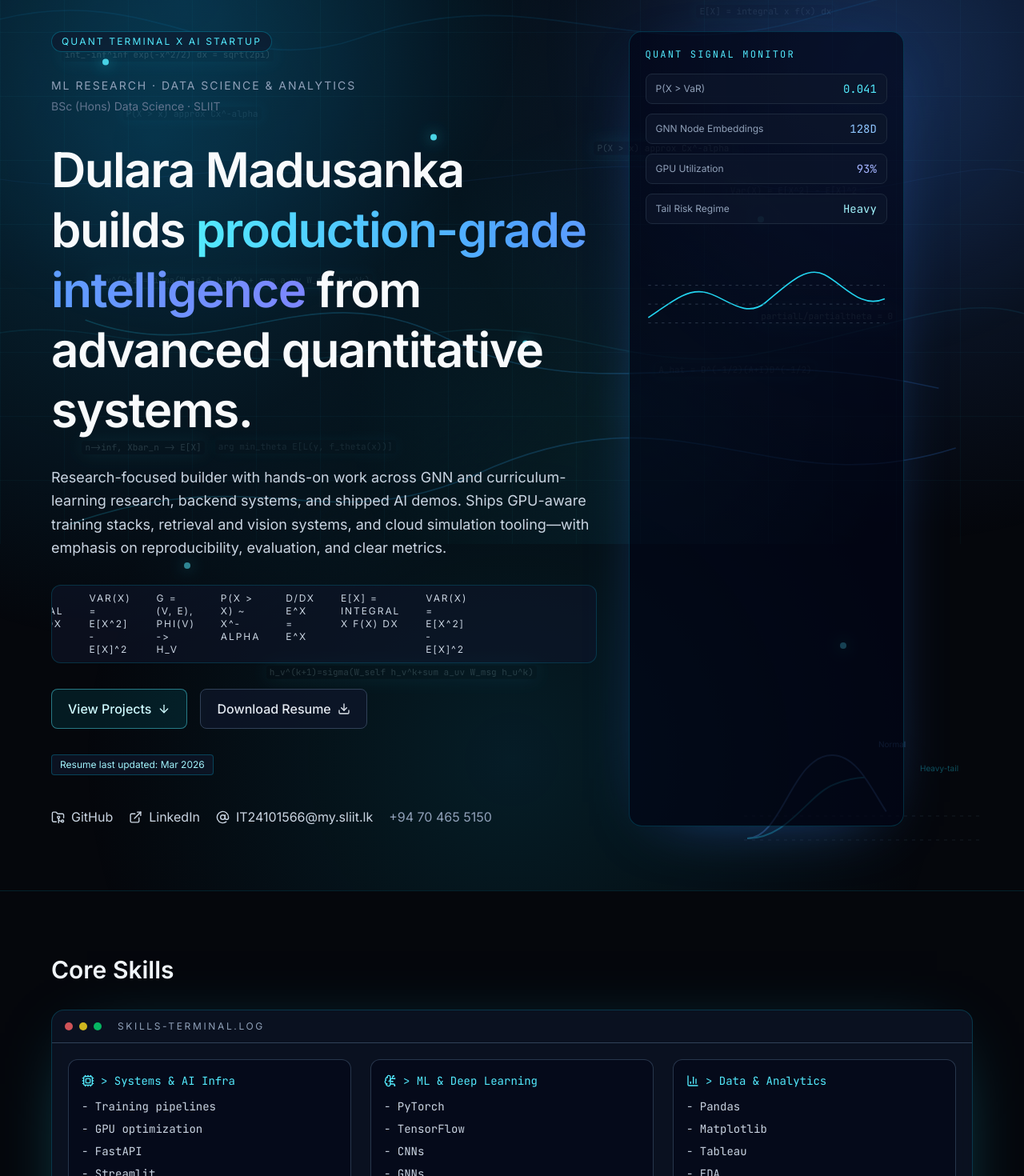
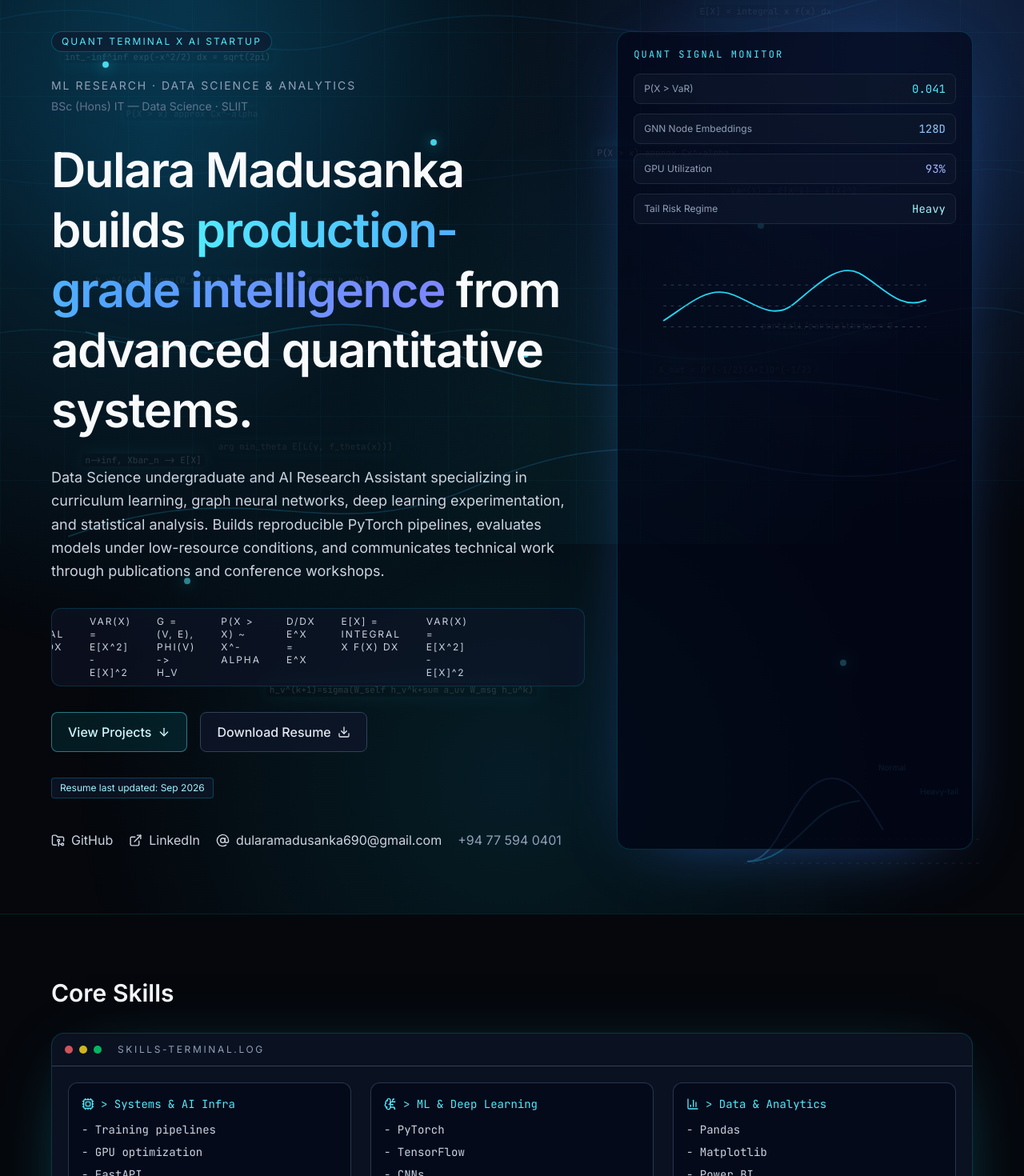
Before and after one commit to DularaMadhusanka/portfolio, a React (Vite) app: page / in a window 1280 px wide. Shown: the part 120-1590 px from the top of the page at 80% size. Built offline with nearby package versions, Linux system fonts and the light colour scheme.

Commit message:
Update portfolio with CV and research publications

```diff
--- a/src/components/Footer.jsx
+++ b/src/components/Footer.jsx
@@ -30,7 +30,7 @@ function Footer() {
           >
             LinkedIn
           </a>
-          <a href="mailto:IT24101566@my.sliit.lk" className="text-slate-400 transition hover:text-cyan-300">
+          <a href="mailto:dularamadusanka690@gmail.com" className="text-slate-400 transition hover:text-cyan-300">
             Email
           </a>
         </nav>
--- a/src/components/Hero.jsx
+++ b/src/components/Hero.jsx
@@ -59,7 +59,7 @@ function Hero({ viewMode }) {
             {fragment.text}
           </motion.span>
         ))}
-        <svg className="absolute right-4 bottom-4 h-44 w-80 opacity-35 md:right-10 md:bottom-10" viewBox="0 0 320 170" fill="none" aria-hidden="true">
+        <svg className="absolute right-2 bottom-4 h-36 w-[min(20rem,calc(100vw-1rem))] opacity-35 sm:right-4 sm:h-44 md:right-10 md:bottom-10" viewBox="0 0 320 170" fill="none" aria-hidden="true">
           <path d="M10 150H308" stroke="#334155" strokeDasharray="4 6" />
           <path d="M10 120H308" stroke="#334155" strokeDasharray="4 6" />
           <motion.path
@@ -121,13 +121,13 @@ function Hero({ viewMode }) {
       </div>
 
       <motion.div
-        className="relative z-10 mx-auto grid max-w-6xl gap-10 lg:grid-cols-[1.2fr_0.8fr]"
+        className="relative z-10 mx-auto grid w-full max-w-6xl grid-cols-1 gap-8 sm:gap-10 lg:grid-cols-[1.2fr_0.8fr] lg:items-start lg:gap-10"
         initial={reduceMotion ? false : { opacity: 0, y: 18 }}
         whileInView={reduceMotion ? false : { opacity: 1, y: 0 }}
         viewport={{ once: true, amount: 0.3 }}
         transition={{ duration: reduceMotion ? 0 : 0.7 }}
       >
-        <div className="flex flex-col gap-8">
+        <div className="flex min-w-0 w-full flex-col gap-8">
           <div className="inline-flex w-fit items-center gap-2 rounded-full border border-cyan-400/30 bg-slate-900/65 px-3 py-1 text-xs tracking-[0.18em] text-cyan-300 uppercase backdrop-blur">
             Quant Terminal x AI Startup
           </div>
@@ -136,7 +136,7 @@ function Hero({ viewMode }) {
             <p className="text-sm tracking-[0.14em] text-slate-400 uppercase">
               ML Research · Data Science & Analytics
             </p>
-            <p className="text-sm text-slate-500">BSc (Hons) Data Science · SLIIT</p>
+            <p className="text-sm text-slate-500">BSc (Hons) IT — Data Science · SLIIT</p>
           </div>
 
           <h1 id="hero-heading" className="max-w-4xl text-4xl leading-tight font-semibold tracking-tight text-slate-50 sm:text-6xl">
@@ -148,9 +148,10 @@ function Hero({ viewMode }) {
           </h1>
 
           <p className="max-w-3xl text-base leading-relaxed text-slate-300 sm:text-lg">
-            Research-focused builder with hands-on work across GNN and curriculum-learning research, backend systems, and
-            shipped AI demos. Ships GPU-aware training stacks, retrieval and vision systems, and cloud simulation
-            tooling—with emphasis on reproducibility, evaluation, and clear metrics.
+            Data Science undergraduate and AI Research Assistant specializing in curriculum learning, graph neural
+            networks, deep learning experimentation, and statistical analysis. Builds reproducible PyTorch pipelines,
+            evaluates models under low-resource conditions, and communicates technical work through publications and
+            conference workshops.
           </p>
 
           {viewMode === 'research' ? (
@@ -195,7 +196,7 @@ function Hero({ viewMode }) {
             </a>
           </div>
           <p className="w-fit rounded border border-cyan-500/30 bg-slate-900/70 px-2.5 py-1 text-xs text-cyan-200">
-            Resume last updated: Mar 2026
+            Resume last updated: Sep 2026
           </p>
 
           <div className="flex flex-wrap items-center gap-5 pt-2 text-slate-300">
@@ -215,14 +216,17 @@ function Hero({ viewMode }) {
             >
               <ExternalLink size={17} aria-hidden /> LinkedIn
             </a>
-            <a href="mailto:IT24101566@my.sliit.lk" className="inline-flex items-center gap-2 transition hover:text-cyan-300">
-              <AtSign size={17} /> IT24101566@my.sliit.lk
+            <a             href="mailto:dularamadusanka690@gmail.com" className="inline-flex items-center gap-2 transition hover:text-cyan-300">
+              <AtSign size={17} /> dularamadusanka690@gmail.com
             </a>
-            <span className="inline-flex items-center gap-2 text-slate-400">+94 70 465 5150</span>
+            <span className="inline-flex items-center gap-2 text-slate-400">+94 77 594 0401</span>
           </div>
         </div>
 
-        <aside className="rounded-2xl border border-cyan-400/20 bg-slate-950/65 p-5 shadow-[0_20px_90px_-50px_rgba(59,130,246,0.8)]" aria-label="Quant signal summary">
+        <aside
+          className="min-w-0 w-full rounded-2xl border border-cyan-400/20 bg-slate-950/65 p-5 shadow-[0_20px_90px_-50px_rgba(59,130,246,0.8)] lg:self-stretch"
+          aria-label="Quant signal summary"
+        >
           <p className="mb-4 font-mono text-xs tracking-[0.18em] text-cyan-300 uppercase">quant signal monitor</p>
           {viewMode === 'research' ? (
             <>
@@ -244,6 +248,7 @@ function Hero({ viewMode }) {
           ) : (
             <ul className="space-y-2 text-sm text-slate-300">
               <li>- ML research at SLIIT: brain-inspired GNNs, curriculum learning, behavior modeling</li>
+              <li>- MERCon 2026 workshop speaker: curriculum learning for training deep neural networks</li>
               <li>- ICARC 2026 tutorial resource person (curriculum learning & graph track)</li>
               <li>- Shipped Monte Carlo VaR/CVaR engine; stack: PyTorch, FastAPI, RAG, analytics (Python, Tableau)</li>
             </ul>
--- a/src/components/Navbar.jsx
+++ b/src/components/Navbar.jsx
@@ -114,7 +114,7 @@ function Navbar({ viewMode, onViewModeChange }) {
       {mobileOpen && (
         <div
           id="mobile-nav"
-          className="fixed inset-0 top-[52px] z-40 flex flex-col border-t border-cyan-500/10 bg-[#060912]/95 px-4 py-4 backdrop-blur-lg lg:hidden"
+          className="fixed inset-x-0 bottom-0 top-[57px] z-40 flex flex-col overflow-y-auto border-t border-cyan-500/10 bg-[#060912]/95 px-4 py-4 backdrop-blur-lg lg:hidden"
           role="dialog"
           aria-modal="true"
           aria-label="Section navigation"
--- a/src/components/Projects.jsx
+++ b/src/components/Projects.jsx
@@ -29,6 +29,28 @@ const projects = [
     highlights: ['Vector database retrieval stack', 'Context-aware LLM responses', 'Modular FastAPI backend'],
     description:
       'Designed a retrieval-augmented booking assistant that combines semantic search and LLM generation for grounded, domain-specific hotel recommendations.',
+  },
+  {
+    title: 'Conditional Diffusion Model for Controlled Image Generation',
+    stack: ['PyTorch', 'Diffusion', 'Classifier-free guidance'],
+    highlights: [
+      'Conditional image generation architecture',
+      'Adjustable class-conditioned sampling',
+      'Checkpoint and weight-initialization safeguards',
+    ],
+    description:
+      'Built and validated a conditional diffusion pipeline with controllable sampling and defensive inference checks.',
+  },
+  {
+    title: 'RFM Customer Segmentation & Lifetime Value Analytics',
+    stack: ['Python', 'DuckDB', 'Power BI', 'DAX'],
+    highlights: [
+      'End-to-end customer analytics pipeline',
+      'Kruskal-Wallis, Chi-square, and Gini-index validation',
+      'Interactive customer-value dashboard',
+    ],
+    description:
+      'Combined statistical testing, SQL analytics, and interactive BI to validate customer segments and prioritize lifetime value.',
   },
   {
     title: 'Exploring Global COVID-19 Trends',
@@ -64,6 +86,17 @@ const projects = [
     highlights: ['MobileNetV2 architecture', 'TensorFlow pipeline', '85% classification accuracy'],
     description:
       'Developed and optimized a real-time vision inference system for American Sign Language recognition with stable interactive performance.',
+  },
+  {
+    title: 'Jarvis Offline Voice-Controlled Assistant',
+    stack: ['Python', 'Llama 3.2', 'Ollama', 'Linux'],
+    highlights: [
+      'Fully local speech-recognition pipeline',
+      'Low-latency offline interaction',
+      'Linux application and process automation',
+    ],
+    description:
+      'Built a private, offline assistant with local language-model inference, voice control, and system-level automation.',
   },
 ]
 
@@ -138,13 +171,13 @@ function Projects({ viewMode }) {
               </div>
               <h3 className="mb-2 text-lg font-semibold text-slate-100">{project.title}</h3>
               <p className="mb-4 text-sm leading-relaxed text-slate-300">{project.description}</p>
-              <ul className="mb-4 space-y-2 text-sm text-slate-300">
+              <ul className="mb-4 min-w-0 space-y-2 text-sm text-slate-300">
                 {(viewMode === 'recruiter' ? project.highlights.slice(0, 2) : project.highlights).map((h) => (
                   <li key={h} className="flex gap-2">
                     <span className="text-cyan-500/80" aria-hidden>
                       ·
                     </span>
-                    <span>{h}</span>
+                    <span className="min-w-0 break-words">{h}</span>
                   </li>
                 ))}
               </ul>
--- a/src/components/Skills.jsx
+++ b/src/components/Skills.jsx
@@ -15,7 +15,7 @@ const skillGroups = [
   {
     title: 'Data & Analytics',
     icon: BarChart3,
-    skills: ['Pandas', 'Matplotlib', 'Tableau', 'EDA', 'Data cleaning', 'Visualization'],
+    skills: ['Pandas', 'Matplotlib', 'Power BI', 'DuckDB', 'DAX', 'EDA', 'Hypothesis testing'],
   },
   {
     title: 'Mathematics & Quant',
@@ -25,7 +25,7 @@ const skillGroups = [
   {
     title: 'Languages & Tools',
     icon: Code2,
-    skills: ['Python', 'SQL', 'Java', 'Git', 'Linux', 'Docker (basic)', 'MongoDB'],
+    skills: ['Python', 'SQL', 'Java', 'Bash', 'R', 'Git', 'Linux (Fedora)', 'Docker', 'MongoDB'],
   },
 ]
 
--- a/src/components/Timeline.jsx
+++ b/src/components/Timeline.jsx
@@ -1,5 +1,5 @@
 import { motion, useReducedMotion } from 'framer-motion'
-import { BriefcaseBusiness, GraduationCap, Presentation } from 'lucide-react'
+import { ArrowUpRight, BriefcaseBusiness, GraduationCap, Presentation } from 'lucide-react'
 
 const timelineItems = [
   {
@@ -21,6 +21,15 @@ const timelineItems = [
       'Co-delivered the half-day tutorial “Curriculum Learning: An Efficient Learning Paradigm” (Tutorial 03), including the graph-learning segment on curriculum strategies for GNNs and spatio-temporal tasks. Covered theoretical foundations, pacing and scoring, hands-on practice, and tooling—aligned with the conference theme on responsible AGI and advanced computing research.',
   },
   {
+    type: 'speaking',
+    icon: Presentation,
+    title: 'Workshop Speaker — Does Order Matter? Curriculum Learning for Training Deep Neural Networks',
+    subtitle: 'Moratuwa Engineering Research Conference (MERCon 2026)',
+    period: '2026',
+    description:
+      'Presented curriculum-learning concepts for GNN training, including graph difficulty estimation and the effects of easy-to-hard and hard-to-easy training order.',
+  },
+  {
     type: 'experience',
     icon: BriefcaseBusiness,
     title: 'Independent Mathematics Instructor',
@@ -28,6 +37,37 @@ const timelineItems = [
     period: 'Mar 2025 - Present',
     description:
       'Taught probability and discrete mathematics to 900+ students, strengthening algorithmic thinking and quantitative problem-solving foundations.',
+  },
+  {
+    type: 'publication',
+    icon: Presentation,
+    title: 'First Author — Tag Entropy: A Structure-Agnostic Curriculum Learning Framework for GNNs',
+    subtitle: 'MERCon 2026 · Published in IEEE Xplore',
+    period: '2026',
+    description:
+      'Proposed an architecture- and structure-agnostic graph difficulty measure using normalized Shannon entropy for curriculum learning with graph neural networks.',
+    link: 'https://ieeexplore.ieee.org/document/11691316',
+    linkLabel: 'Read on IEEE Xplore',
+  },
+  {
+    type: 'publication',
+    icon: Presentation,
+    title: 'First Author — Beyond Easy-to-Hard: Investigating Tag-Entropy-Based Training Order in GNNs',
+    subtitle: 'IJCAI-ECAI 2026 GlobalSouthAI Workshop · Accepted',
+    period: '2026',
+    description:
+      'Investigated easy-to-hard and hard-to-easy curriculum orderings across multiple GNN architectures and graph-classification datasets.',
+  },
+  {
+    type: 'publication',
+    icon: Presentation,
+    title: 'Co-Author — Confusion-Aware Transfer Teacher Curriculum Learning Framework',
+    subtitle: 'Global South ML Workshop at ICML 2026 · Seoul, South Korea',
+    period: 'Jul 2026',
+    description:
+      'Co-authored a deep learning optimization framework that disentangles curriculum scoring, pacing, and feature-separation effects. Preprint: arXiv:2606.17706.',
+    link: 'https://arxiv.org/abs/2606.17706',
+    linkLabel: 'Read on arXiv',
   },
   {
     type: 'education',
@@ -65,11 +105,34 @@ function Timeline() {
                   <item.icon size={14} />
                   {item.type}
                 </p>
-                <h3 className="text-lg font-semibold text-slate-100">{item.title}</h3>
+                <h3 className="text-lg font-semibold text-slate-100">
+                  {item.link ? (
+                    <a
+                      href={item.link}
+                      target="_blank"
+                      rel="noopener noreferrer"
+                      className="transition hover:text-cyan-200"
+                    >
+                      {item.title}
+                    </a>
+                  ) : (
+                    item.title
+                  )}
+                </h3>
                 <p className="mt-1 text-sm text-slate-300">
                   {item.subtitle} · {item.period}
                 </p>
                 <p className="mt-3 text-sm leading-relaxed text-slate-300">{item.description}</p>
+                {item.link && (
+                  <a
+                    href={item.link}
+                    target="_blank"
+                    rel="noopener noreferrer"
+                    className="mt-3 inline-flex items-center gap-1.5 text-sm font-medium text-cyan-300 transition hover:text-cyan-200"
+                  >
+                    {item.linkLabel} <ArrowUpRight size={15} aria-hidden />
+                  </a>
+                )}
               </article>
             ))}
           </div>
```
Also changed, not shown: 1 other file (tests, documents, lock files or other folders).
